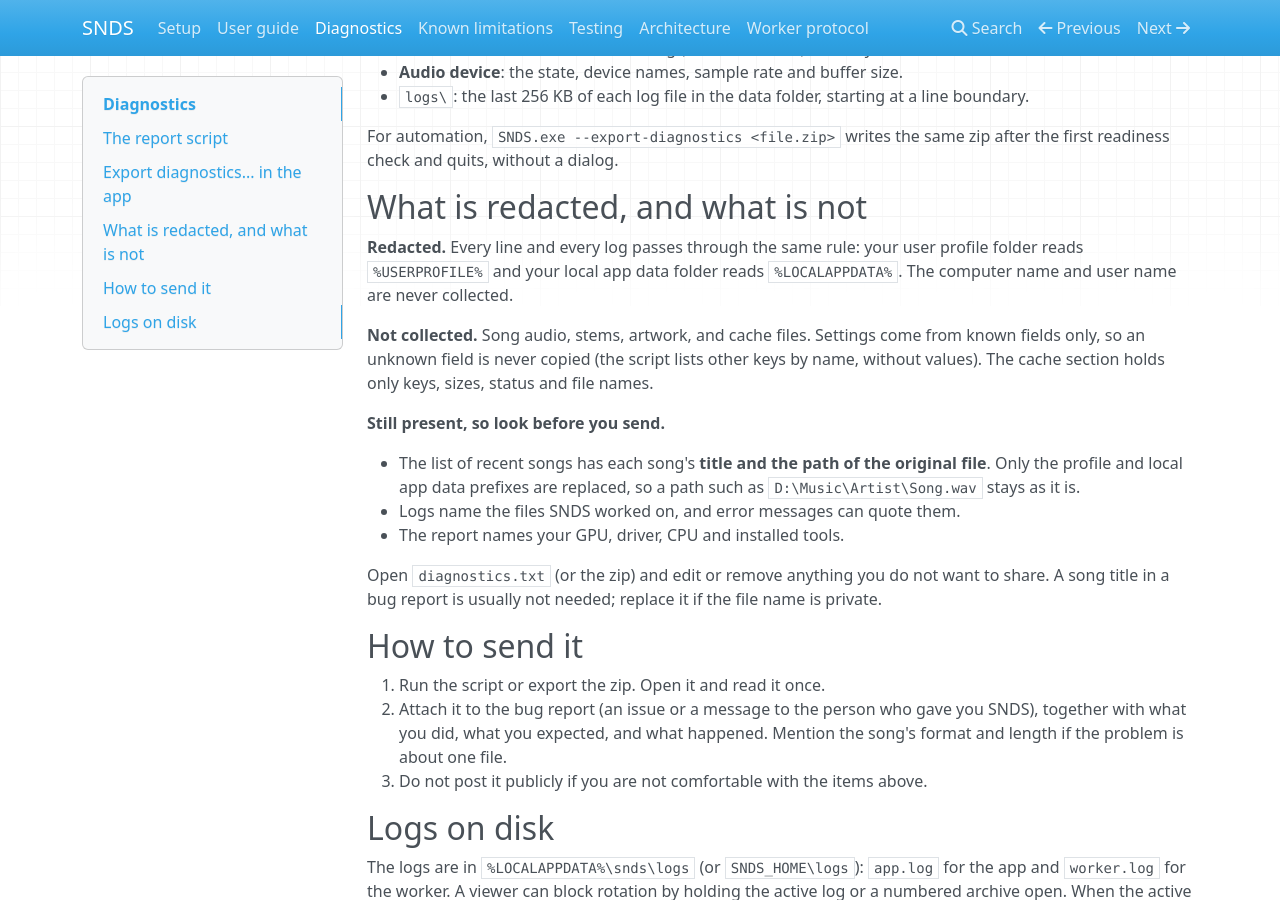
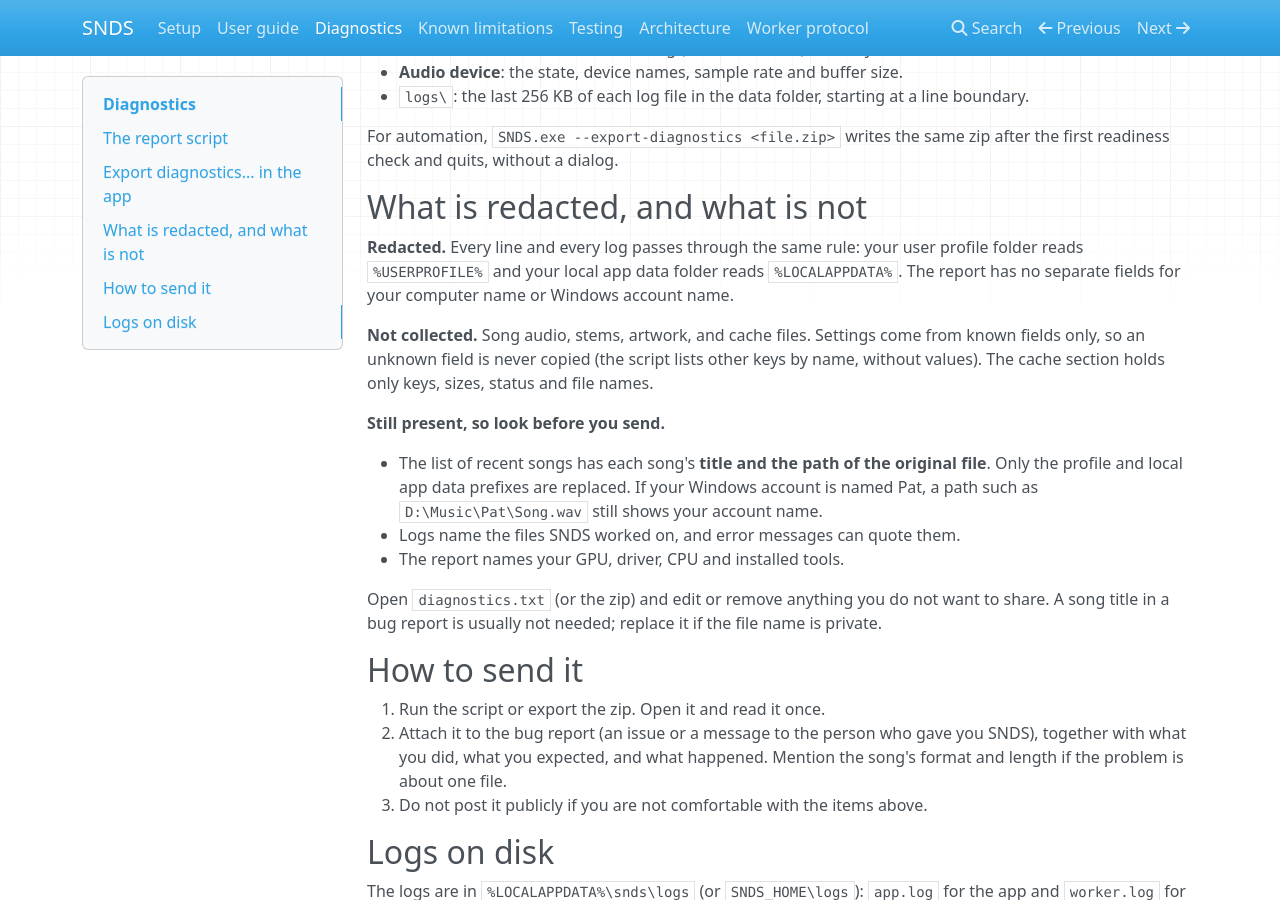
Before and after one commit to laceyp99/snds, an MkDocs documentation site: the page built from docs/diagnostics.md, in a window 1280 px wide and 900 px high, scrolled down 1413 px. Built offline with MkDocs 1.6.1, drawn with Linux system fonts in a browser that asks for light colours; nearby versions of some CDN libraries.

Commit message:
docs(diagnostics): clarify account names in external paths

```diff
--- a/docs/diagnostics.md
+++ b/docs/diagnostics.md
@@ -58,8 +58,8 @@ readiness check and quits, without a dialog.
 ## What is redacted, and what is not
 
 **Redacted.** Every line and every log passes through the same rule: your user profile folder
-reads `%USERPROFILE%` and your local app data folder reads `%LOCALAPPDATA%`. The computer name and
-user name are never collected.
+reads `%USERPROFILE%` and your local app data folder reads `%LOCALAPPDATA%`. The report has no
+separate fields for your computer name or Windows account name.
 
 **Not collected.** Song audio, stems, artwork, and cache files. Settings come from known fields
 only, so an unknown field is never copied (the script lists other keys by name, without values).
@@ -68,8 +68,8 @@ The cache section holds only keys, sizes, status and file names.
 **Still present, so look before you send.**
 
 - The list of recent songs has each song's **title and the path of the original file**. Only the
-  profile and local app data prefixes are replaced, so a path such as `D:\Music\Artist\Song.wav`
-  stays as it is.
+  profile and local app data prefixes are replaced. If your Windows account is named Pat,
+  a path such as `D:\Music\Pat\Song.wav` still shows your account name.
 - Logs name the files SNDS worked on, and error messages can quote them.
 - The report names your GPU, driver, CPU and installed tools.
 
```
